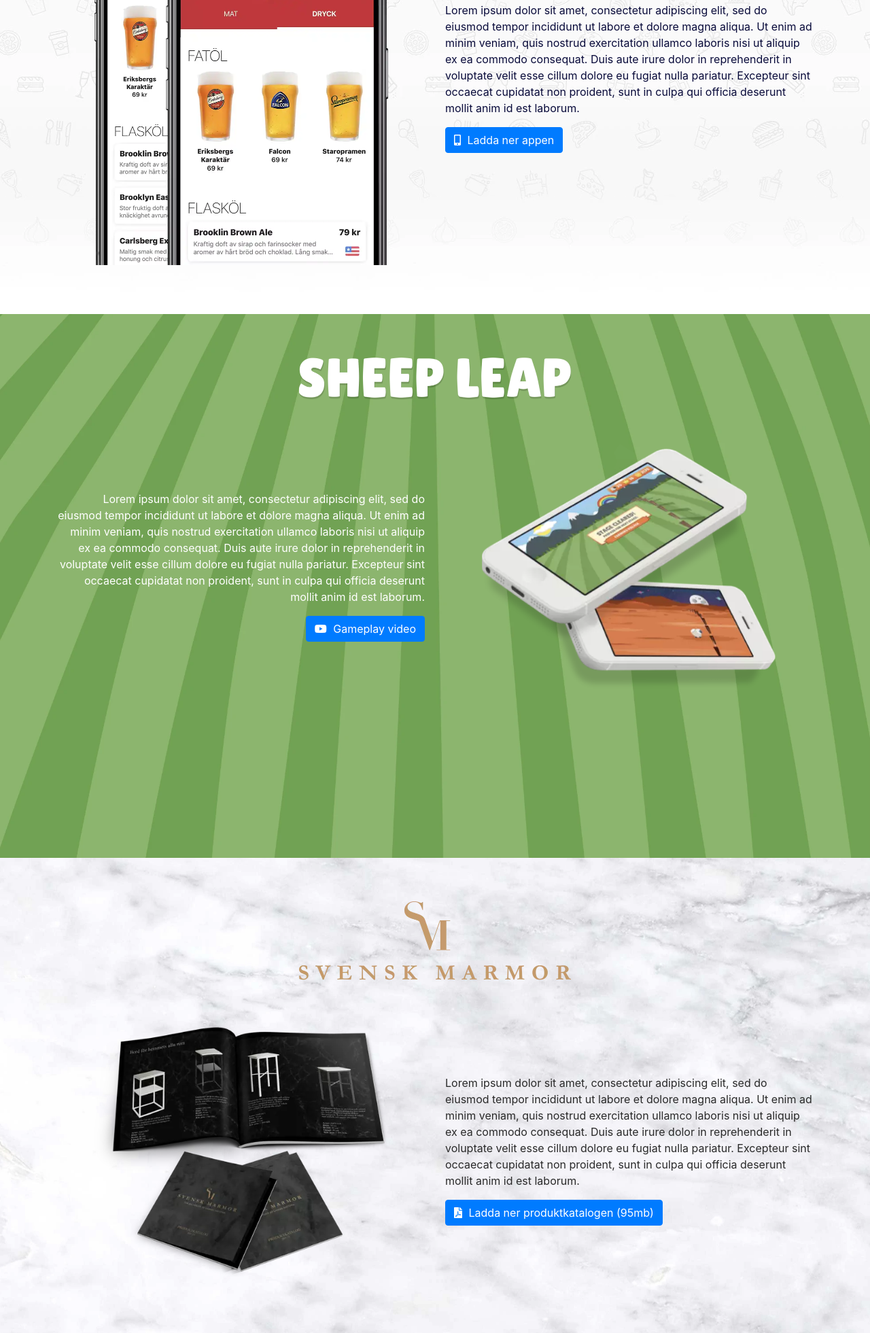
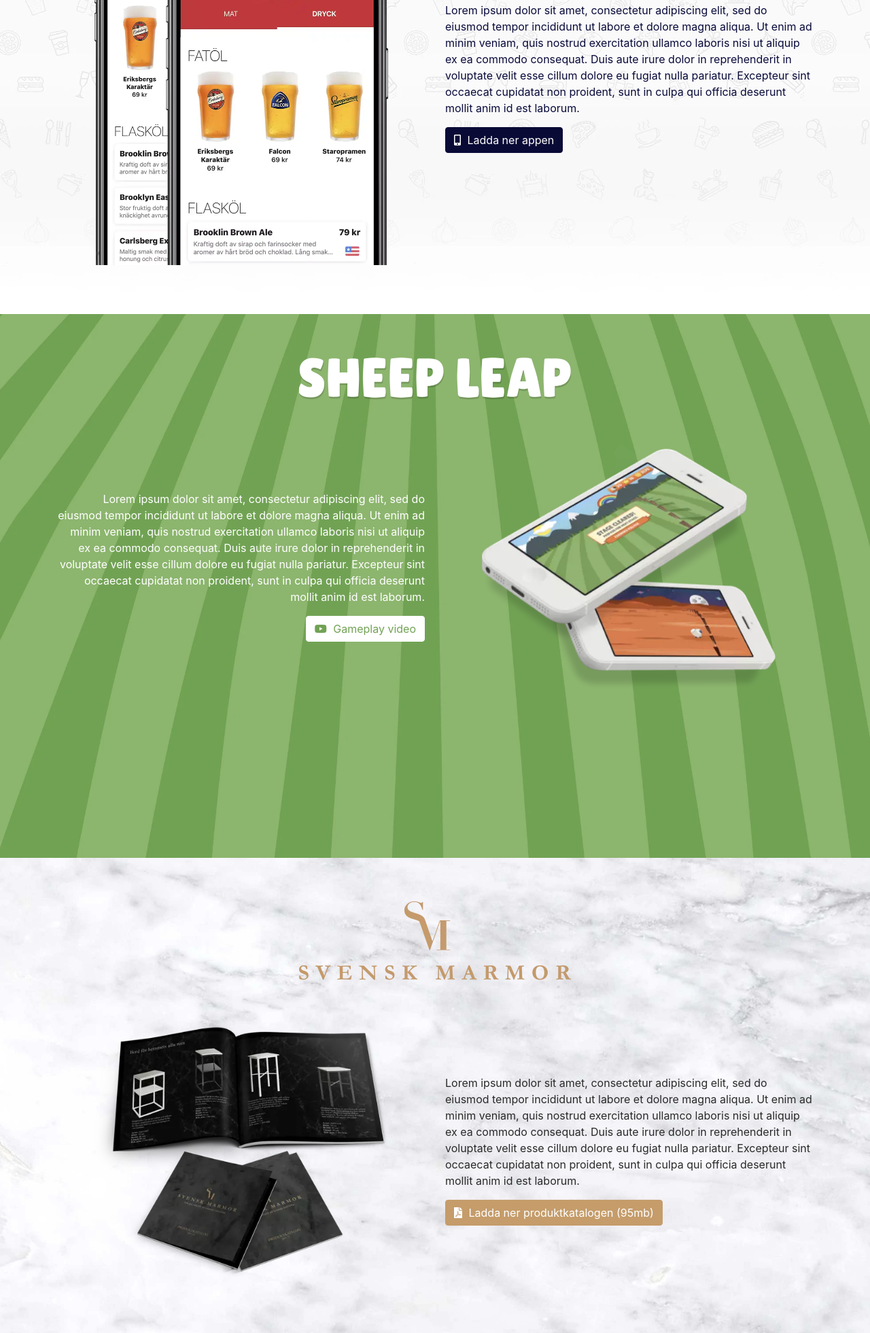
Before and after one commit to hullo-rikard/portfolio, a website: page index.html in a window 1280 px wide. Shown: the part 1138-3099 px from the top of the page at 68% size. Drawn offline with Linux system fonts and the light colour scheme.

Commit message:
fixed button colors

```diff
--- a/assets/scss/_layout.scss
+++ b/assets/scss/_layout.scss
@@ -69,16 +69,38 @@
         background-color: #f8f8f8;
         background-image: url("../img/portfolio/happy-bg.webp");
         color: #080a3a;
+        .btn-primary {
+            background-color: #0a0a37;
+            border-color: #0a0a37;
+            &:active {
+                background-color: #c035f5;
+            }
+        }
     }
     &.portfolio-sheep {
         background-color: #61a446;
         background-image: url("../img/portfolio/sheep-bg.webp");
         color: #ffffff;
+        .btn-primary {
+            background-color: #ffffff;
+            border-color: #ffffff;
+            color: #71a254;
+            &:active {
+                background-color: #c035f5;
+            }
+        }
     }
     &.portfolio-marmor {
         background-color: #dbdadf;
         background-image: url("../img/portfolio/marmor-bg.webp");
-        color: #292929
+        color: #292929;
+        .btn-primary {
+            background-color: #c59c6a;
+            border-color: #c59c6a;
+            &:active {
+                background-color: #c035f5;
+            }
+        }
     }
     &.portfolio-dealr {
         background-color: #dc4c4b;
```
Also changed, not shown: assets/css/app.css.
